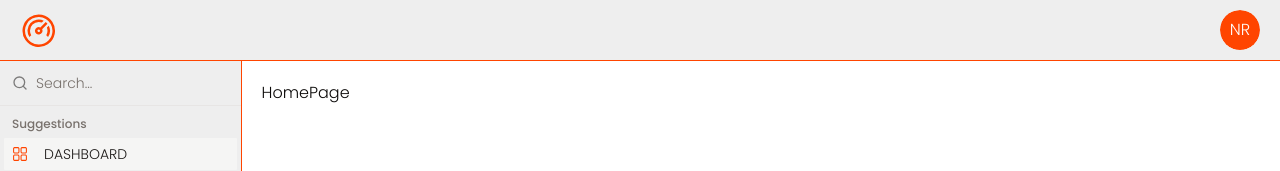
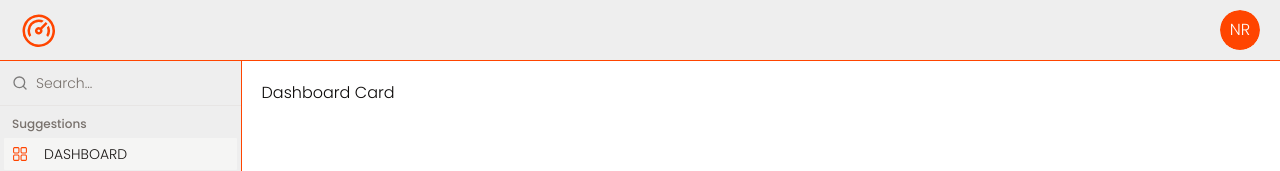
Before and after one commit to Nimira43/Tabularium, a Next.js app: page / in a window 1280 px wide. Shown: the top 171 px of the page. Built offline with nearby package versions, Linux system fonts and the light colour scheme; a web font is replaced by a local one.

Commit message:
Created new DashboardCard component and brought in to updated Home page.

```diff
--- a/app/page.tsx
+++ b/app/page.tsx
@@ -1,7 +1,11 @@
-const HomePage = () => {
+import DashboardCard from '@/components/dashboard/DashboardCard'
+
+export default function Home() {
   return (
-    <div>HomePage</div>
+    <>
+      <div className='flex flex-col md:flex-row justify-between gap-5 mb-5'>
+        <DashboardCard />
+      </div>
+    </>
   )
 }
-
-export default HomePage
--- /dev/null
+++ b/components/dashboard/DashboardCard.tsx
@@ -0,0 +1,7 @@
+const DashboardCard = () => {
+  return (
+    <div>Dashboard Card</div>
+   )
+}
+
+export default DashboardCard
```
